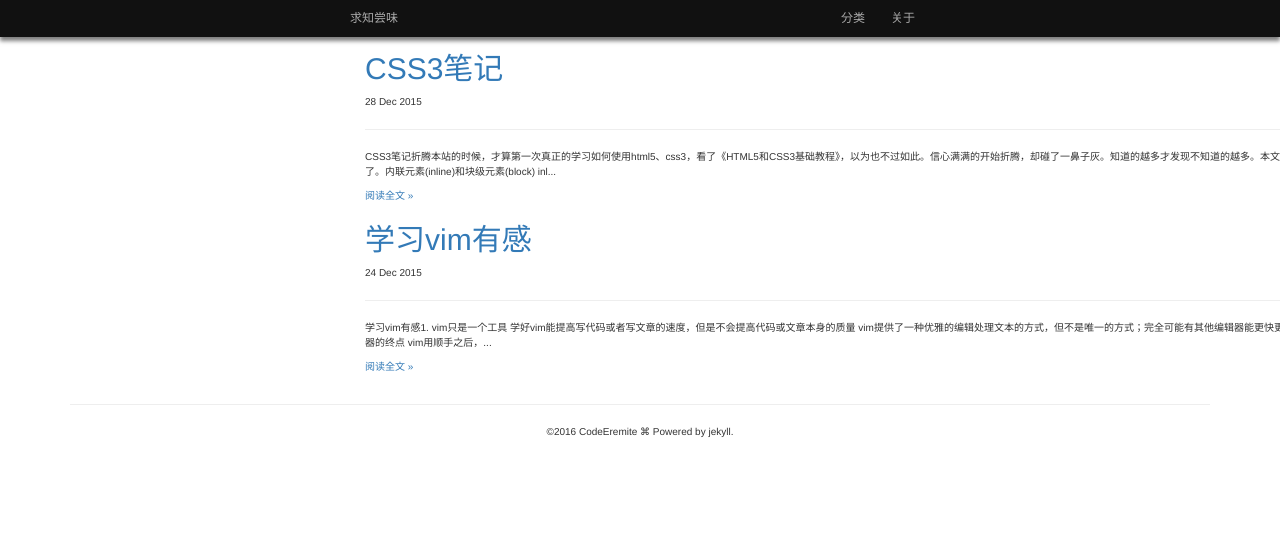
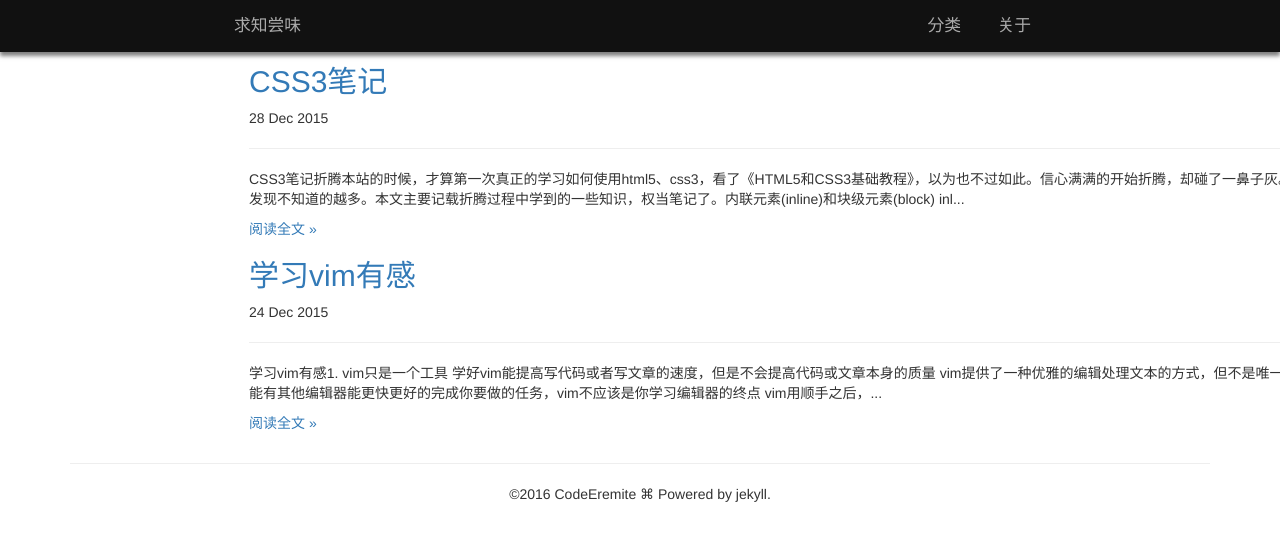
Before and after one commit to CodeEremite/codeeremite.github.io, a Jekyll site: the page built from index.html, in a window 1280 px wide. Shown: the top 541 px of the page. Built offline with Jekyll 4.4.1, drawn with Linux system fonts in a browser that asks for light colours; nearby versions of some CDN libraries; the list of posts is cut into pages by our own code.

Commit message:
import bootstrap framework

```diff
--- a/_layouts/default.html
+++ b/_layouts/default.html
@@ -7,8 +7,8 @@
     <title>
         {{ page.title }}
     </title>
+    <link rel="stylesheet" href="/css/base.css" />
     <link rel="stylesheet" href="/bootstrap/css/bootstrap.min.css" />
-    <link rel="stylesheet" href="/css/base.css" />
 </head>
 <body>
 <nav>
```
